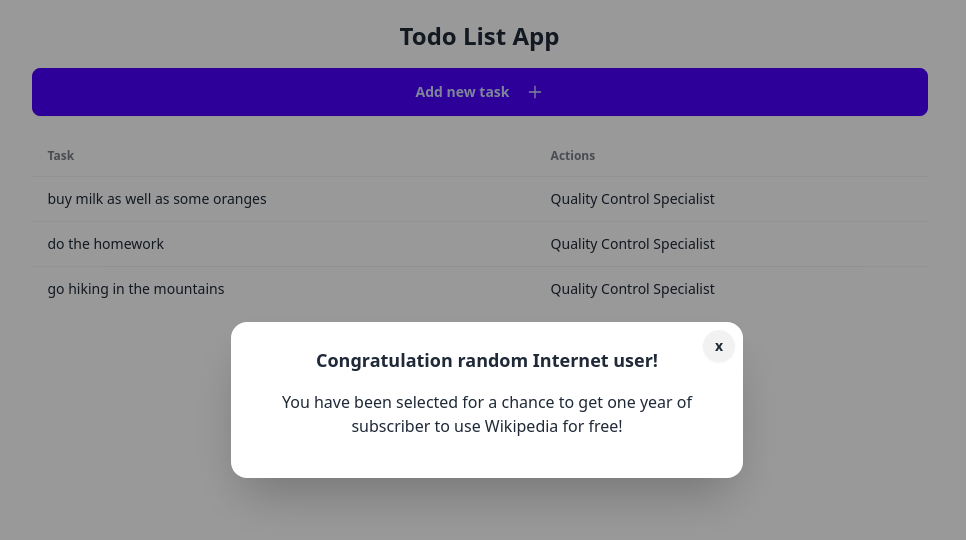
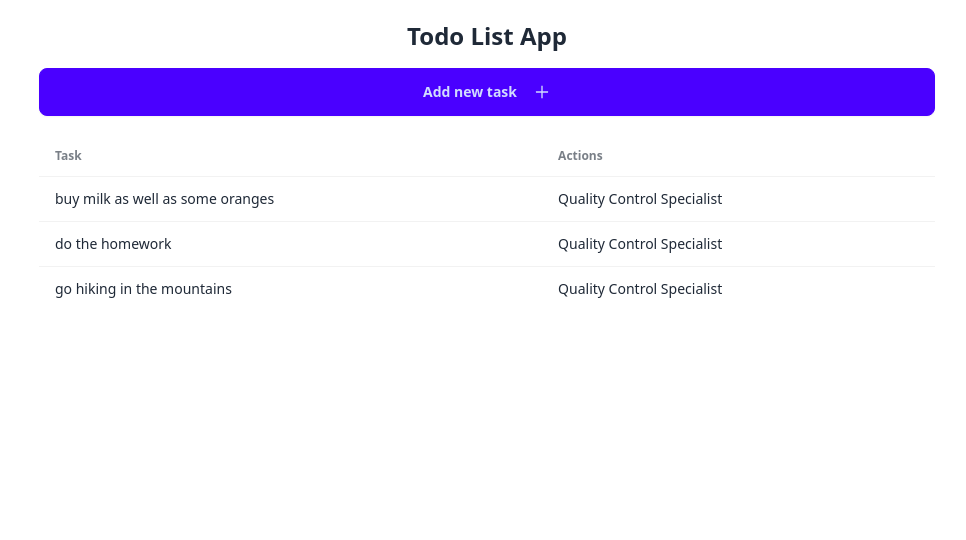
Before and after one commit to leovolwahsen/simple-todoapp, a Next.js app: page / in a window 1280 px wide. Shown: the top 540 px of the page, without its empty margins (153-1119 px from the left). Built offline with nearby package versions, Linux system fonts and the light colour scheme; data requests are answered from the project's data file.

Commit message:
'use client' is needed because it is a server component like all in app file. Server components don't work with useState so to fix this we use the command!

```diff
--- a/app/components/AddTask.tsx
+++ b/app/components/AddTask.tsx
@@ -1,16 +1,23 @@
+'use client'
+// 'use client' is needed because it is a server component like all in app file. Server components don't work with useState so to fix this we use the command!
+
 import { AiOutlinePlus } from "react-icons/ai";
 import Modal from "./Modal";
+import { useState } from "react";
 
 const AddTask = () => {
+  const [modalOpen, setModalOpen] = useState<boolean>(false);
+
   return (
     <div>
-      <button className="btn btn-primary w-full">Add new task
+      <button onClick={() => setModalOpen(true)} className="btn btn-primary w-full">
+        Add new task
       <AiOutlinePlus
         className="ml-2"
         size={18} />
       </button>
 
-      <Modal />
+      <Modal modalOpen={modalOpen} />
     </div>
   )
 }
--- a/app/components/Modal.tsx
+++ b/app/components/Modal.tsx
@@ -1,7 +1,11 @@
 
-const Modal = () => {
+interface ModalProps {
+    modalOpen: boolean
+}
+
+const Modal: React.FC<ModalProps> = ({ modalOpen }) => {
     return (
-        <div className="modal modal-open">
+        <div className={`modal ${modalOpen ? "modal-open" : ""}`}>
             <div className="modal-box relative">
                 <label
                     htmlFor="my-modal-3"
```
